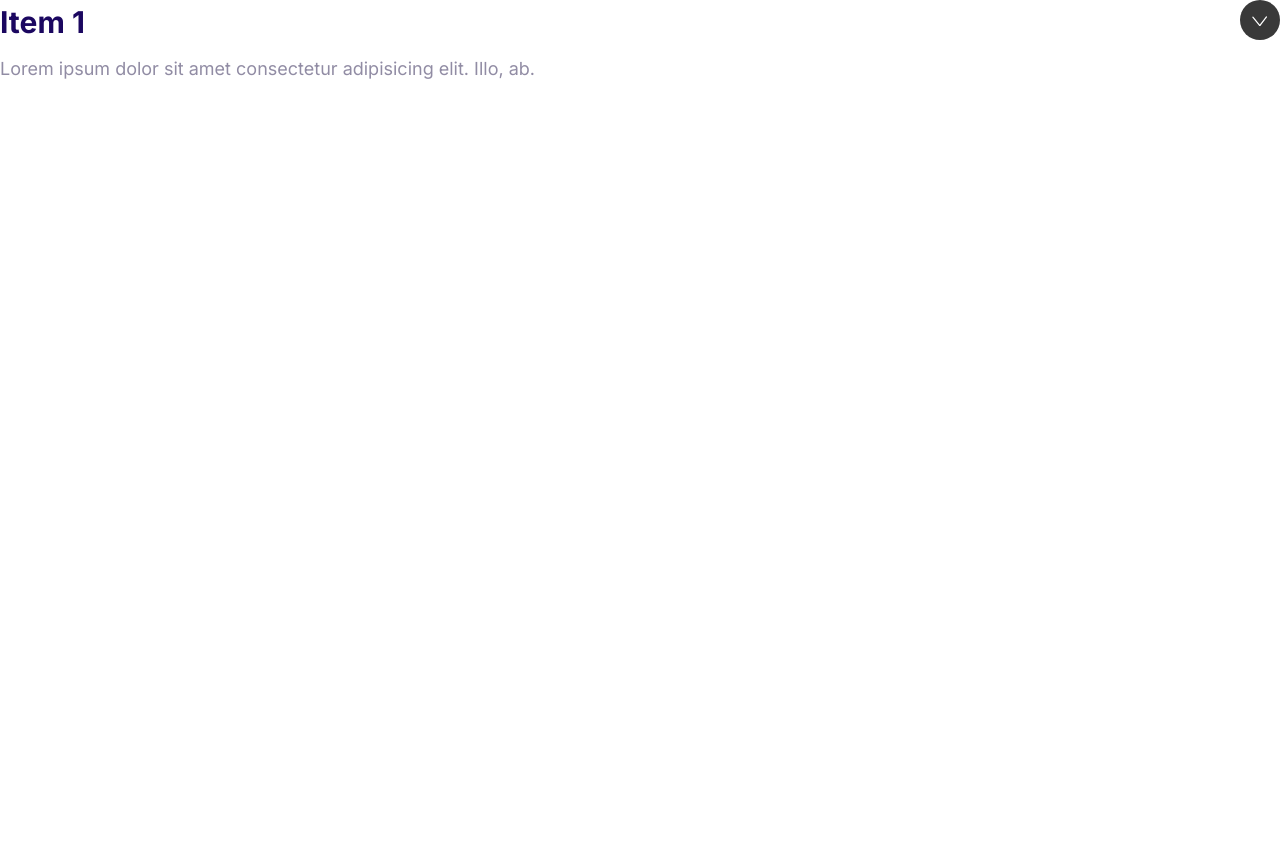
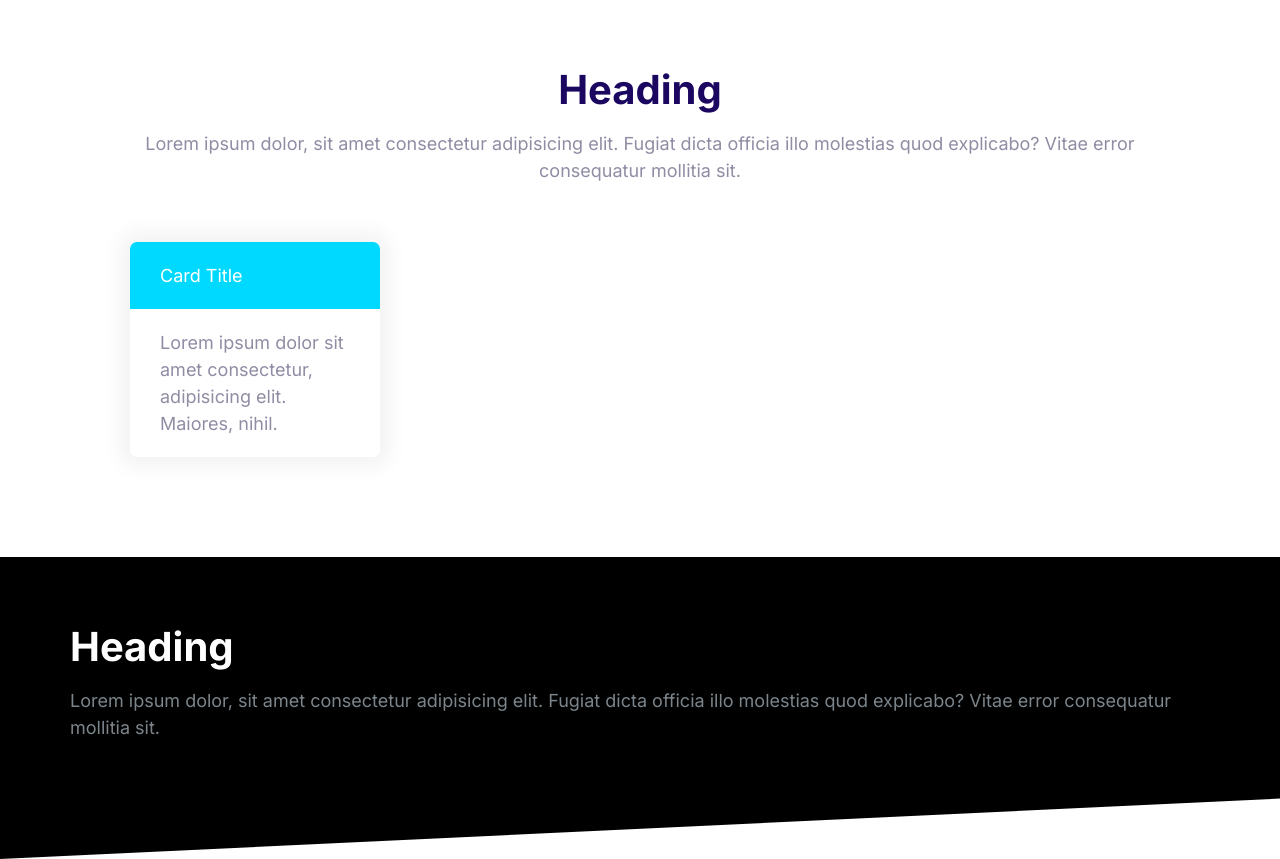
Before and after one commit to SarthakH19/moshify-hosting, a plain HTML site: page index.html in a window 1280 px wide. Before the commit the page ends 800 px from the top, so only its background shows below. Drawn offline with Linux system fonts and the light colour scheme.

Commit message:
Build the block component.

```diff
--- a/css/styles.css
+++ b/css/styles.css
@@ -13,6 +13,11 @@
   --color-body-darker: #5c5577;
   --color-border: #ccc;
   --border-radius: 30px;
+}
+
+.container {
+  max-width: 1140px;
+  margin: 0 auto;
 }
 
 /* Typography */
@@ -582,3 +587,37 @@ a {
   max-height: 100vh;
   opacity: 1;
 }
+
+/* Blocks */
+
+.block {
+  --padding-vertical: 6rem;
+  padding: var(--padding-vertical) 2rem;
+}
+
+.block__header {
+  text-align: center;
+}
+
+.block__heading {
+  margin-top: 0;
+}
+
+.block--dark {
+  background: #000;
+  color: #7b858b;
+}
+
+.block--dark .block__heading {
+  color: #fff;
+}
+
+.block--skewed-right {
+  padding-bottom: calc(var(--padding-vertical) + 4rem);
+  clip-path: polygon(0% 0%, 100% 0%, 100% 100%, 0% 80%);
+}
+
+.block--skewed-left {
+  padding-bottom: calc(var(--padding-vertical) + 4rem);
+  clip-path: polygon(0% 0%, 100% 0%, 100% 80%, 0% 100%);
+}
--- a/index.html
+++ b/index.html
@@ -14,17 +14,35 @@
     <link rel="stylesheet" href="css/styles.css" />
   </head>
   <body>
-    <div class="collapsible collapsible--expanded">
-      <header class="collapsible__header">
-        <h2 class="collapsible__heading">Item 1</h2>
-        <svg class="icon icon--white collapsible__chevron">
-          <use xlink:href="images/sprite.svg#chevron"></use>
-        </svg>
+    <section class="block container">
+      <header class="block__header">
+        <h2 class="block__heading">Heading</h2>
+        <p>
+          Lorem ipsum dolor, sit amet consectetur adipisicing elit. Fugiat dicta
+          officia illo molestias quod explicabo? Vitae error consequatur
+          mollitia sit.
+        </p>
       </header>
-      <div class="collapsible__content">
-        Lorem ipsum dolor sit amet consectetur adipisicing elit. Illo, ab.
+      <div style="width: 30%; padding: 4rem">
+        <div class="card card--secondary">
+          <header class="card__header">Card Title</header>
+          <div class="card__body">
+            Lorem ipsum dolor sit amet consectetur, adipisicing elit. Maiores,
+            nihil.
+          </div>
+        </div>
       </div>
-    </div>
+    </section>
+    <section class="block block--dark block--skewed-left">
+      <div class="container">
+        <h2 class="block__heading">Heading</h2>
+        <p>
+          Lorem ipsum dolor, sit amet consectetur adipisicing elit. Fugiat dicta
+          officia illo molestias quod explicabo? Vitae error consequatur
+          mollitia sit.
+        </p>
+      </div>
+    </section>
     <script src="js/main.js"></script>
   </body>
 </html>
```
Also changed, not shown: components/blocks.html (added, +30 -0 lines).
